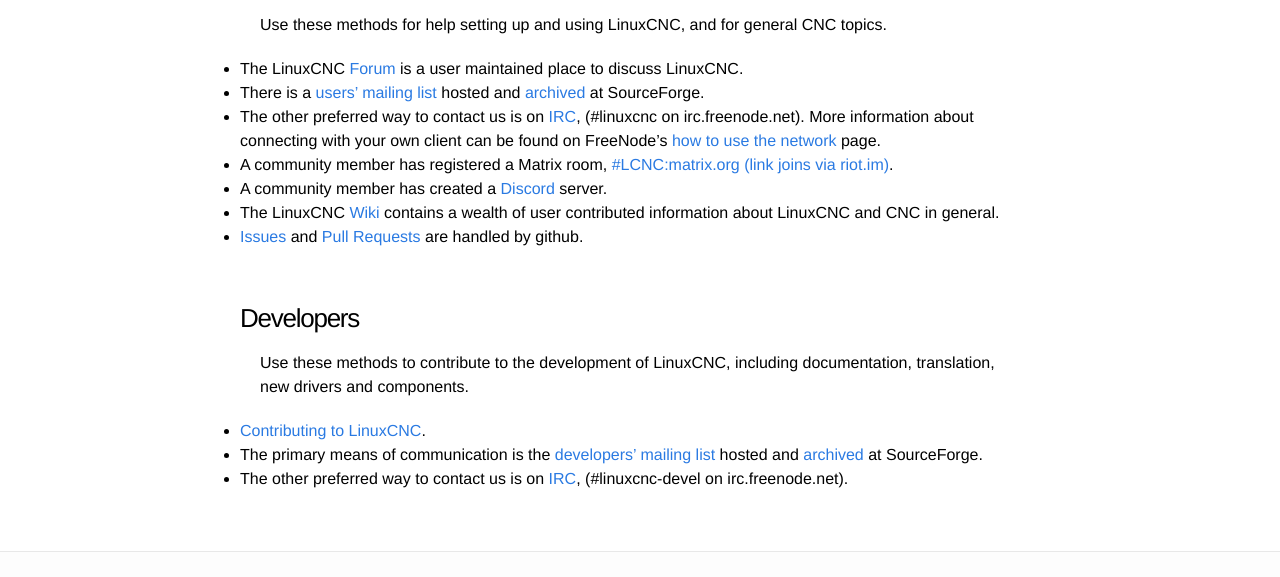
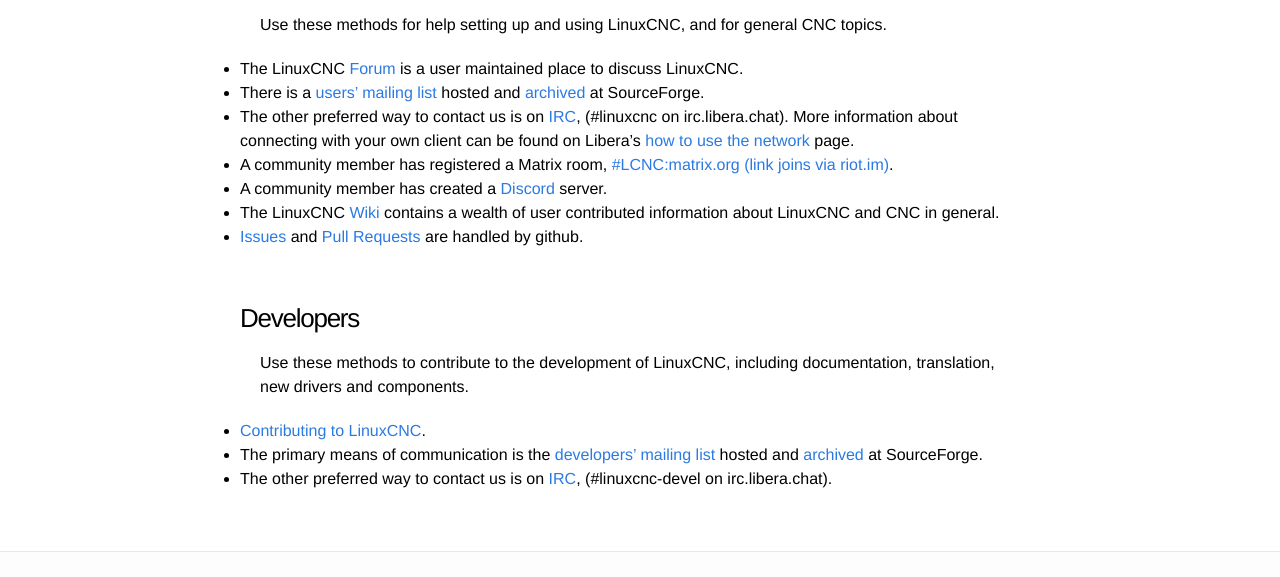
Before and after one commit to LinuxCNC/wlo, a Jekyll site: the page built from community/index.md, in a window 1280 px wide. Shown: the part 336-913 px from the top of the page. Built offline with Jekyll 4.4.1, drawn with Linux system fonts in a browser that asks for light colours.

Commit message:
Change IRC info on community page from freenode to libera
There are already around 50 users in the libera channel.
Buildbot and logs need to be configured to the new server.

```diff
--- a/community/index.md
+++ b/community/index.md
@@ -21,10 +21,10 @@
   at SourceForge.
 
 * The other preferred way to contact us is on
-  [IRC](http://webchat.freenode.net/?channels=%23linuxcnc),
-  (#linuxcnc on irc.freenode.net).  More information about connecting
-  with your own client can be found on FreeNode's [how to use the
-  network](http://freenode.net/using_the_network.shtml) page.
+  [IRC](https://web.libera.chat/),
+  (#linuxcnc on irc.libera.chat).  More information about connecting
+  with your own client can be found on Libera's [how to use the
+  network](https://libera.chat/guides/connect) page.
 
 * A community member has registered a Matrix room, [#LCNC:matrix.org (link joins via riot.im)](https://riot.im/app/#/room/#LCNC:matrix.org).
 
@@ -51,5 +51,5 @@
   at SourceForge.
 
 * The other preferred way to contact us is on
-  [IRC](http://webchat.freenode.net/?channels=%23linuxcnc-devel),
-  (#linuxcnc-devel on irc.freenode.net).
+  [IRC](https://web.libera.chat/),
+  (#linuxcnc-devel on irc.libera.chat).
```
